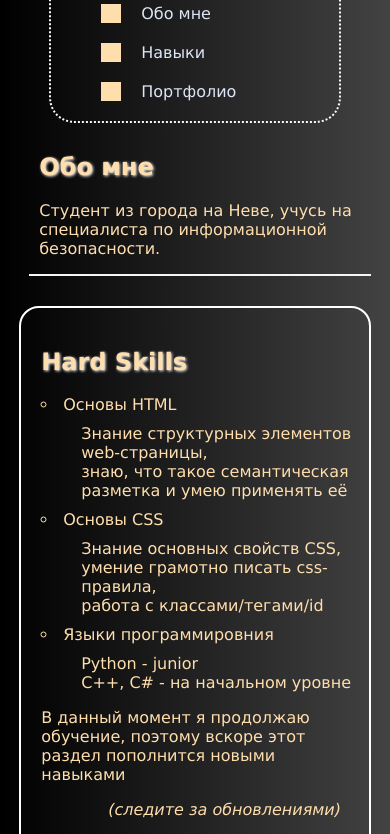
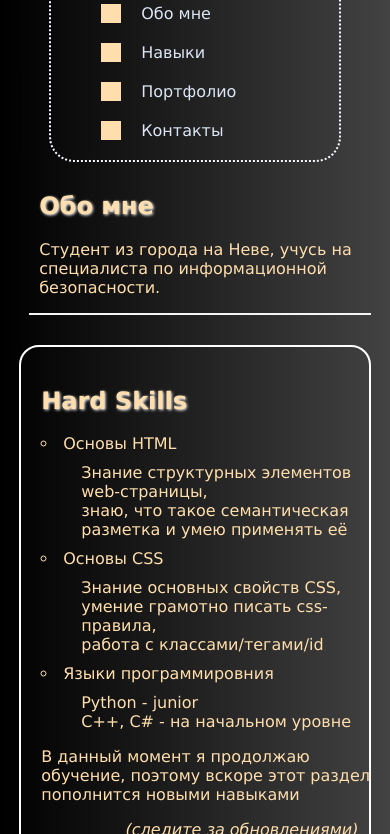
Before and after one commit to EgorVinid/portfolio, a plain HTML site: page index.html in a window 390 px wide. Shown: the part 269-1103 px from the top of the page. Drawn offline with Linux system fonts and the light colour scheme.

Commit message:
Add files via upload

```diff
--- a/code/style.css
+++ b/code/style.css
@@ -97,8 +97,8 @@ nav {
 
 .content {
 	float: center;
-	margin-left: 15%;
-	margin-right: 15%;
+	margin-left: 10%;
+	margin-right: 10%;
 	min-height: 1000px;
 }
 
@@ -115,6 +115,7 @@ div.hard, div.soft {
 }
 div.hard {
 	padding-left: 10px;
+	padding-right: 10px;
 }
 
 .spells {
@@ -148,6 +149,7 @@ div.hard {
 .fot {
 	border-top: 2px solid white;
 	padding-top: 10px;
+	padding-bottom: 10px;
 	margin-top: 50px;
 	text-align: center;
 	color: white;
@@ -225,3 +227,17 @@ p.watch {
 		min-height: 1000px;
 	}
 }
+
+@media screen and (max-width: 1164px) {
+	div.hard, div.soft {
+		margin-left: 10px;
+		margin-top: 20px;
+		width: 95%;
+		padding-right: 15px;
+	}
+	div.hard {
+		border: none;
+		margin-right: 35px;
+		margin-bottom: 20px;
+	}
+	}
--- a/index.html
+++ b/index.html
@@ -22,6 +22,7 @@
 				<li class="navi"><a href="#me">Обо мне</a></li>
 				<li class="navi"><a href="#hard">Навыки</a></li>
 				<li class="navi"><a href="#portfolio">Портфолио</a></li>
+				<li class="navi"><a href="#contacts">Контакты</a></li>
 			</ul>
 		</nav>
 
@@ -71,9 +72,9 @@
 
 	<footer>
 		<div class="fot">
-			<h2 class="labels contacts">Контакты </h2>
-			<a class="link-git" href="https://github.com/EgorVinid" target="_blank" title="Я на GitHub"><img class="git" src="src/github-logo.png" alt=""></a>
-			<a class="link-telegram" href="https://t.me/walkinggg1" target="_blank" title="Я в Telegram"><img class="telegram" src="src/telegram-icon.png" alt=""></a>
+			<h2 id="contacts" class="labels contacts">Контакты - </h2>
+			<a class="link-git" href="https://github.com/EgorVinid" target="_blank" title="Я на GitHub"><img class="git" src="src/github-logo.png" alt="" style="vertical-align: -10px;"></a>
+			<a class="link-telegram" href="https://t.me/walkinggg1" target="_blank" title="Я в Telegram"><img class="telegram" src="src/telegram-icon.png" alt="" style="vertical-align: -10px;"></a>
 		</div>
 	</footer>
 	</div>
```
